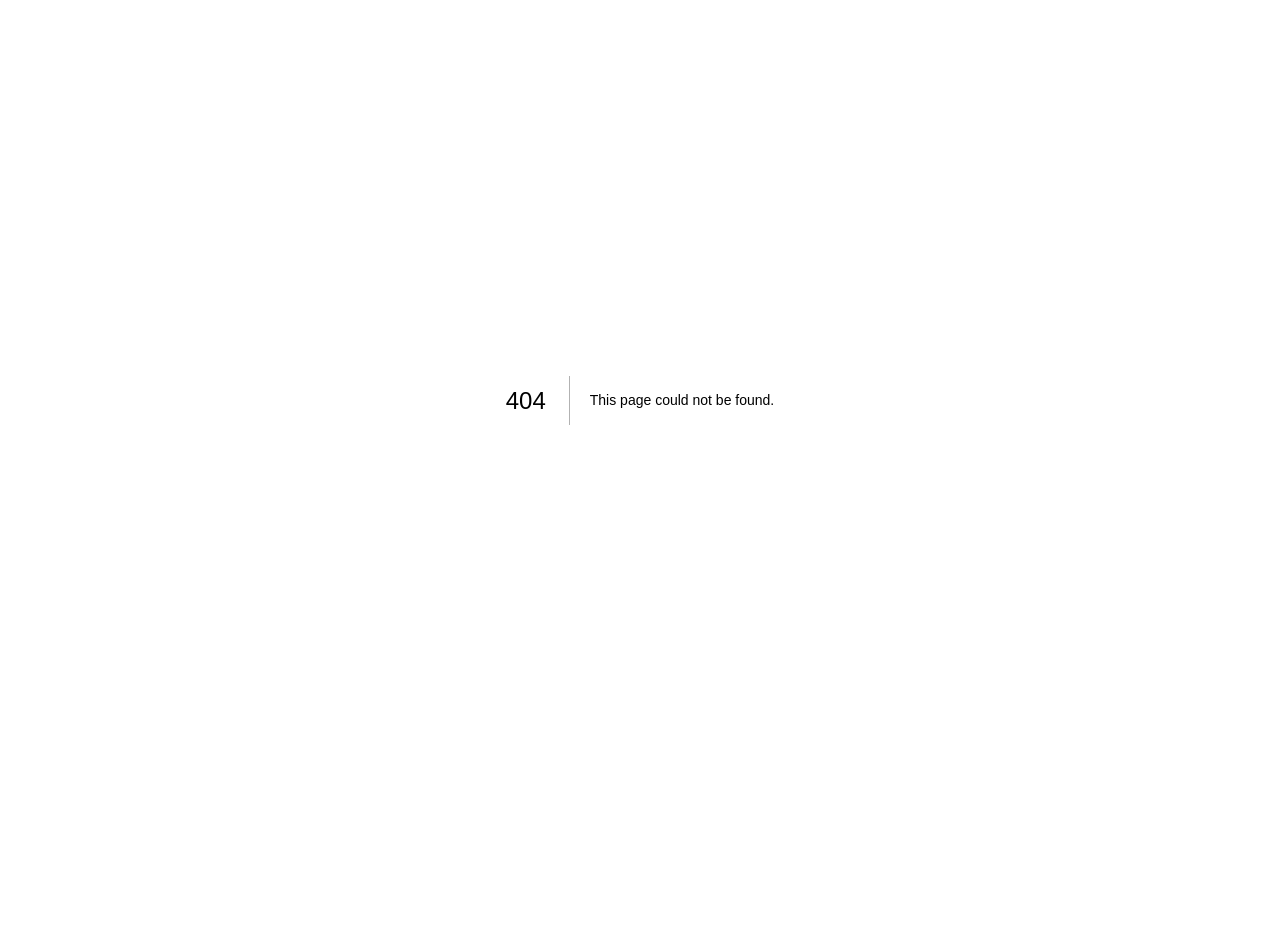
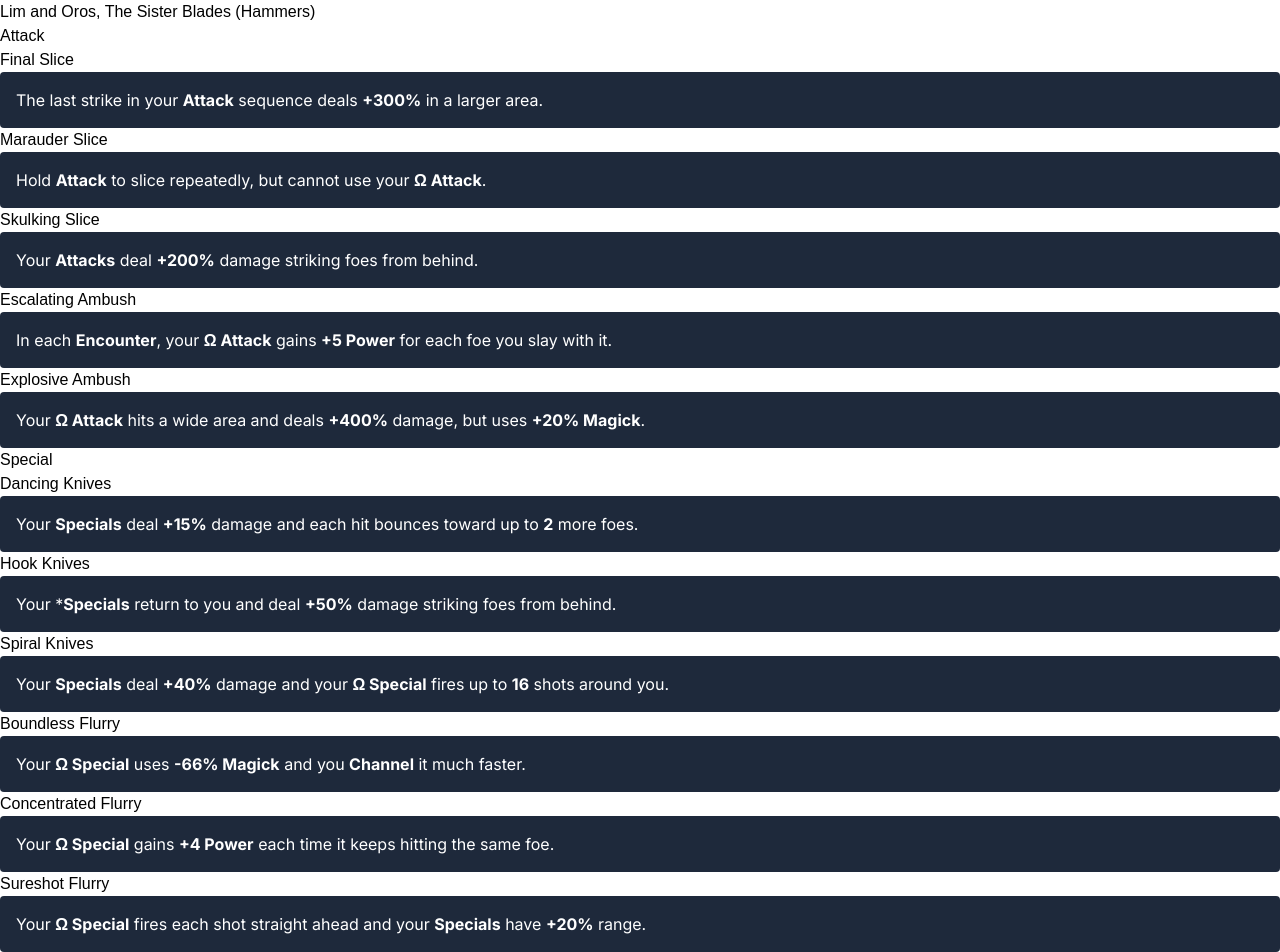
Before and after one commit to dsa821/hades2-crossroads-nextra, a Next.js app: page /weapons/sister-blades/hammers in a window 1280 px wide. Before the commit this address had no page. Before the commit the page ends 800 px from the top, so only its background shows below. Built offline with nearby package versions, Linux system fonts and the light colour scheme; a web font is replaced by a local one.

Commit message:
add sister blade hammers

```diff
--- /dev/null
+++ b/pages/weapons/sister-blades/_meta.json
@@ -0,0 +1,3 @@
+{
+  "hammers": "Hammers"
+}
--- /dev/null
+++ b/pages/weapons/sister-blades/hammers.mdx
@@ -0,0 +1,77 @@
+import { Boon, TextHighlight } from "@/components";
+
+# Lim and Oros, The Sister Blades (Hammers)
+
+## Attack
+
+### Final Slice
+
+<Boon>
+  The last strike in your **Attack** sequence deals **+300%** in a larger area.
+</Boon>
+
+### Marauder Slice
+
+<Boon>
+  Hold **Attack** to slice repeatedly, but cannot use your **Ω Attack**.
+</Boon>
+
+### Skulking Slice
+
+<Boon>Your **Attacks** deal **+200%** damage striking foes from behind.</Boon>
+
+### Escalating Ambush
+
+<Boon>
+  In each **Encounter**, your **Ω Attack** gains **+5 Power** for each foe you
+  slay with it.
+</Boon>
+
+### Explosive Ambush
+
+<Boon>
+  Your **Ω Attack** hits a wide area and deals **+400%** damage, but uses **+20%
+  Magick**.
+</Boon>
+
+## Special
+
+### Dancing Knives
+
+<Boon>
+  Your **Specials** deal **+15%** damage and each hit bounces toward up to **2**
+  more foes.
+</Boon>
+
+### Hook Knives
+
+<Boon>
+  Your ***Specials** return to you and deal **+50%** damage striking foes from
+  behind.
+</Boon>
+
+### Spiral Knives
+
+<Boon>
+  Your **Specials** deal **+40%** damage and your **Ω Special** fires up to
+  **16** shots around you.
+</Boon>
+
+### Boundless Flurry
+
+<Boon>
+  Your **Ω Special** uses **-66% Magick** and you **Channel** it much faster.
+</Boon>
+
+### Concentrated Flurry
+
+<Boon>
+  Your **Ω Special** gains **+4 Power** each time it keeps hitting the same foe.
+</Boon>
+
+### Sureshot Flurry
+
+<Boon>
+  Your **Ω Special** fires each shot straight ahead and your **Specials** have
+  **+20%** range.
+</Boon>
--- a/pages/weapons/witchs-staff/hammers.mdx
+++ b/pages/weapons/witchs-staff/hammers.mdx
@@ -4,15 +4,15 @@ import { Boon, TextHighlight } from "@/components";
 
 ## Attack
 
+### Double Wallop
+
+<Boon>Your **Attack** hits **2** times.</Boon>
+
 ### Marauder Wallop
 
 <Boon>
   Hold **Attack** to strike **50%** faster, but cannot use your **Ω Attack**.
 </Boon>
-
-### Double Wallop
-
-<Boon>Your **Attack** hits **2** times.</Boon>
 
 ### Extending Wallop
 
@@ -33,21 +33,21 @@ import { Boon, TextHighlight } from "@/components";
   Your **Ω** Attack** deals **+40%** damage and also strikes sideways.
 </Boon>
 
-### Vampiric Cataclysm
-
-<Boon>After you slay a foe with your **Ω Attack**, restore **5 Life**.</Boon>
-
 ### Double Cataclysm
 
 <Boon>
   Your **Ω Attack** hits **2** times, but no longer strikes behind you.
 </Boon>
 
+### Vampiric Cataclysm
+
+<Boon>After you slay a foe with your **Ω Attack**, restore **5 Life**.</Boon>
+
 ## Special
 
-### Rapid Moonfire
+### Double Moonshot
 
-<Boon>Your **Specials** are **20%** faster and have **+5 Power**.</Boon>
+<Boon>Your **Special** fires **2** projectiles that seek foes.</Boon>
 
 ### Shimmering Moonshot
 
@@ -56,9 +56,9 @@ import { Boon, TextHighlight } from "@/components";
   for each hit.
 </Boon>
 
-### Double Moonshot
+### Rapid Moonfire
 
-<Boon>Your **Special** fires **2** projectiles that seek foes.</Boon>
+<Boon>Your **Specials** are **20%** faster and have **+5 Power**.</Boon>
 
 ### Aetheric Moonburst
 
--- a/styles/global.css
+++ b/styles/global.css
@@ -10,7 +10,3 @@ h5,
 h6 {
   font-family: var(--font-header);
 }
-
-/* ul {
-  margin-top: 0 !important;
-} */
```
